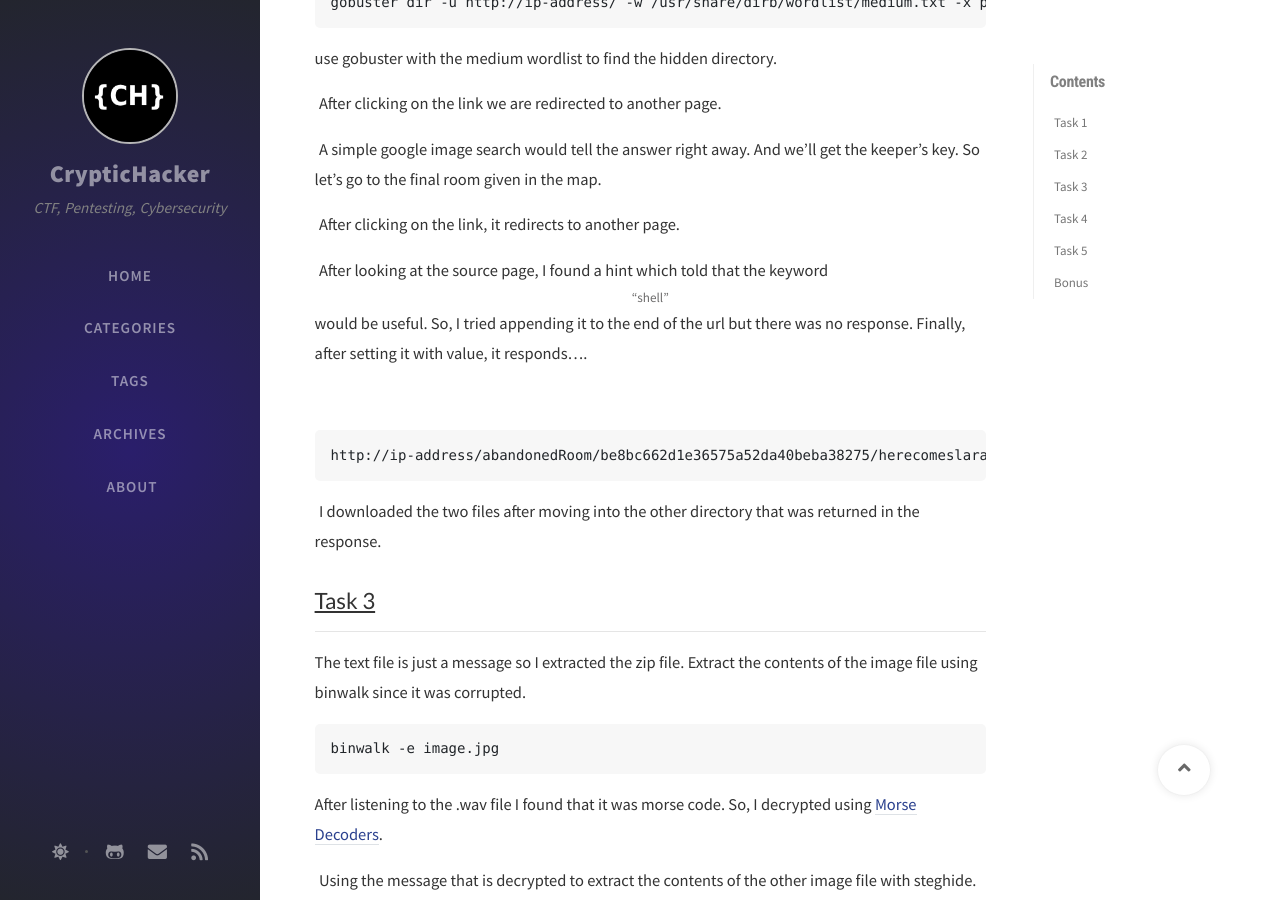
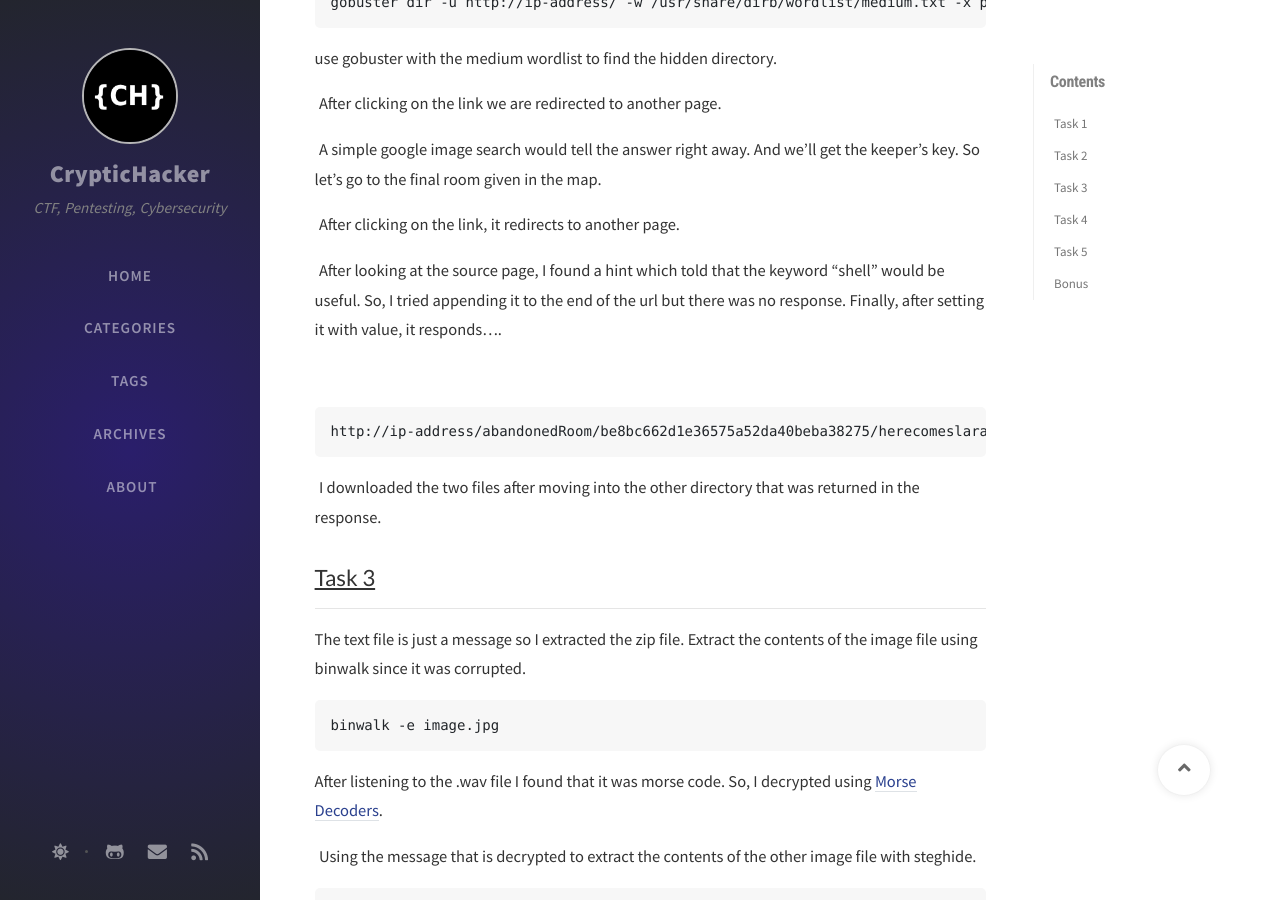
Before and after one commit to cryptichacker/cryptichacker.github.io, a Jekyll site: the page built from _posts/2020-11-14-psychobreak.md, in a window 1280 px wide and 900 px high, scrolled down 1829 px. Built offline with Jekyll 4.4.1, drawn with Linux system fonts in a browser that asks for light colours; nearby versions of some CDN libraries; comment, search, counter and statistics services are not loaded.

```diff
--- a/_posts/2020-11-14-psychobreak.md
+++ b/_posts/2020-11-14-psychobreak.md
@@ -78,7 +78,7 @@ A simple google image search would tell the answer right away. And we’ll get t
 After clicking on the link, it redirects to another page.
 
 ![Spiderlady](/assets/img/tryhackme/psychobreak/19.png)
-After looking at the source page, I found a hint which told that the keyword *“shell”* would be useful. So, I tried appending it to the end of the url but there was no response. Finally, after setting it with value, it responds….
+After looking at the source page, I found a hint which told that the keyword “shell” would be useful. So, I tried appending it to the end of the url but there was no response. Finally, after setting it with value, it responds….
 
 <br>
 <pre>http://ip-address/abandonedRoom/be8bc662d1e36575a52da40beba38275/herecomeslara.php?shell=ls .. </pre>
```
